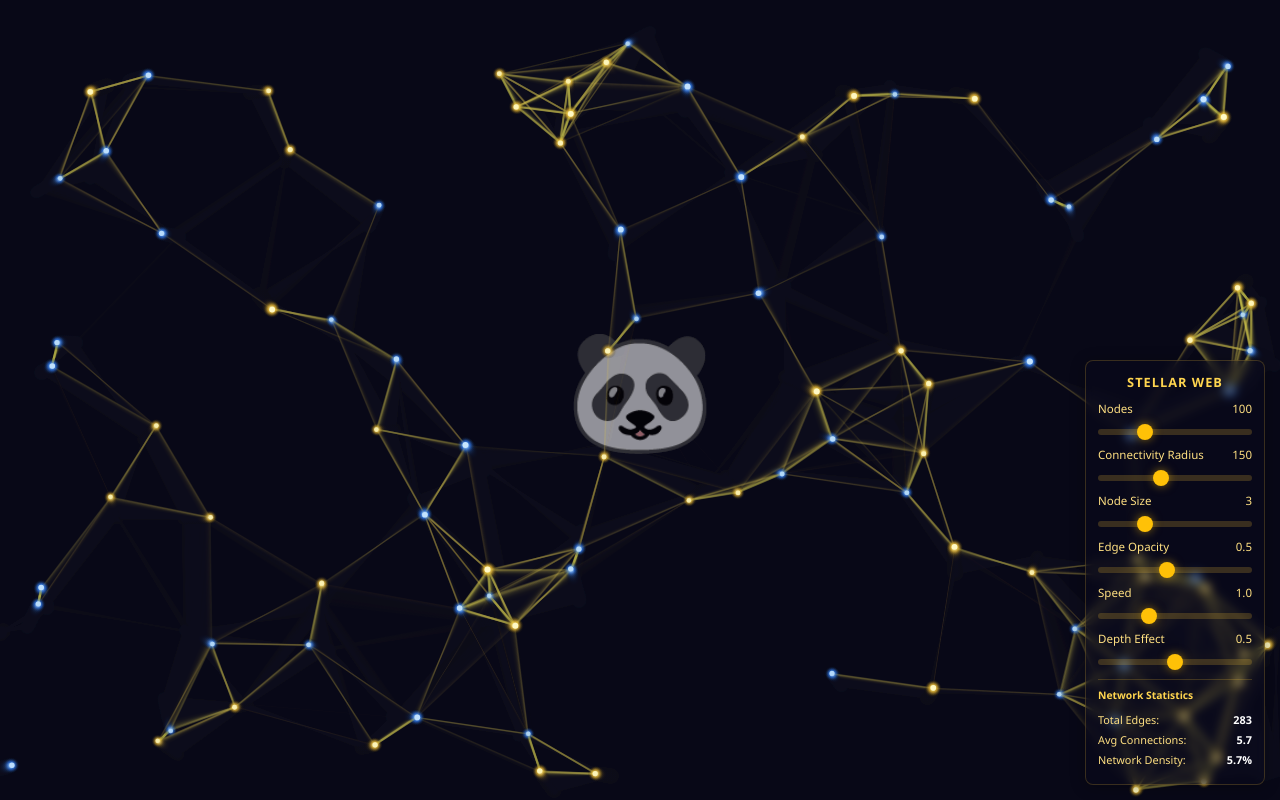
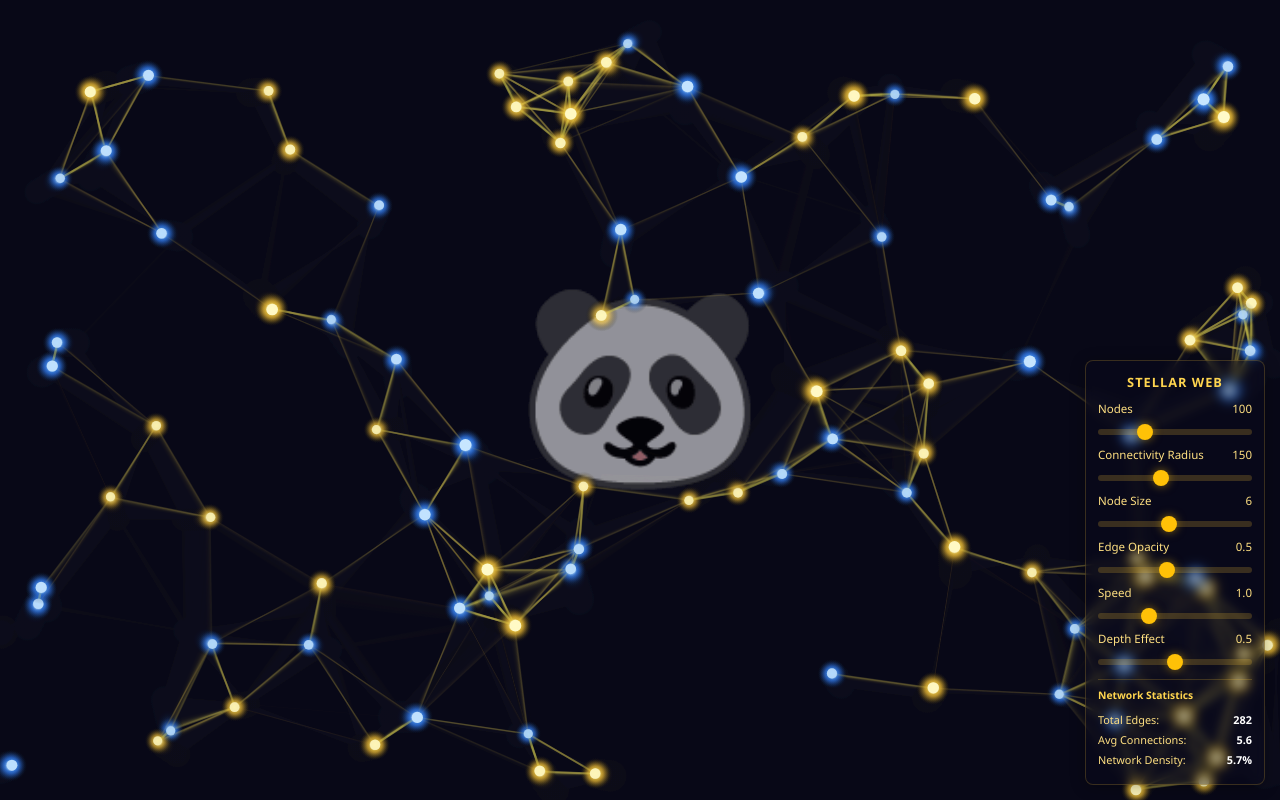
Before and after one commit to AIML-1870-2026/lightningphoenix70, a plain HTML site: page Stellar-Web/index.html in a window 1280 px wide. Drawn offline with Linux system fonts and the light colour scheme; animation ran at ten frames a second.

Commit message:
Make panda bigger and increase default node size
Co-Authored-By: Claude Opus 4.5 <noreply@anthropic.com>

```diff
--- a/Stellar-Web/index.html
+++ b/Stellar-Web/index.html
@@ -136,9 +136,9 @@
         <div class="control-group">
             <label>
                 <span>Node Size</span>
-                <span id="nodeSizeValue">3</span>
+                <span id="nodeSizeValue">6</span>
             </label>
-            <input type="range" id="nodeSize" min="1" max="8" value="3">
+            <input type="range" id="nodeSize" min="1" max="12" value="6">
         </div>
 
         <div class="control-group">
@@ -198,7 +198,7 @@
         let params = {
             nodeCount: 100,
             radius: 150,
-            nodeSize: 3,
+            nodeSize: 6,
             edgeOpacity: 0.5,
             speed: 1.0,
             depth: 0.5
@@ -207,7 +207,7 @@
         // Panda obstacle in center
         const panda = {
             emoji: '🐼',
-            size: 120,
+            size: 200,
             get x() { return canvas.width / 2; },
             get y() { return canvas.height / 2; },
             get radius() { return this.size * 0.45; } // collision radius
```
